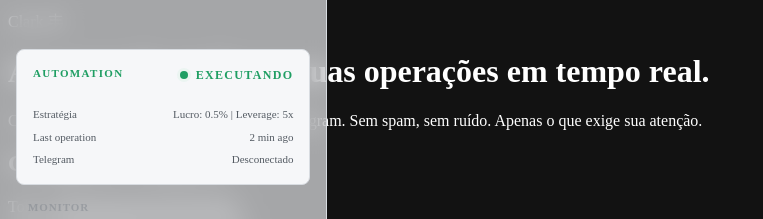
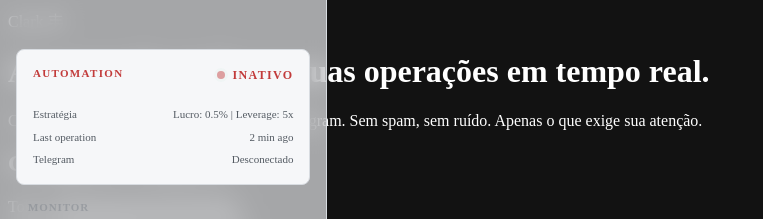
Before and after one commit to Leayxz/clark, a Django app: template source/notifier/templates/telegram.html in a window 1280 px wide. Shown: the top 219 px of the page, without its empty margins (0-763 px from the left). Run offline with Django 3.2, Linux system fonts and the light colour scheme; the template is opened without the code that fills it, so the values that code supplies are empty.

Commit message:
fix(sidebar): inicializa bloco de automação como inativo
Marca clark-automation-label, clark-automation-status e clark-status-dot com inactive e troca o texto inicial de "Executando" para "Inativo", mesmo estado que sidebar.ts aplica quando status_automation é falso. Evita o flash verde de automação ativa antes da resposta da API. Ajusta também as linhas em branco do template.

```diff
--- a/source/templates/sidebar.html
+++ b/source/templates/sidebar.html
@@ -3,31 +3,32 @@
         <!-- Automation Status Block -->
         <div class="clark-automation-block" id="automation-block">
 
-            <div class="clark-automation-label">AUTOMATION
-                <div class="clark-automation-status">
-                    <span class="clark-status-dot" id="status-dot"></span>
-                    <span id="automation-text">Executando</span>
+            <div class="clark-automation-label inactive">AUTOMATION
+
+                <div class="clark-automation-status inactive">
+                    <span class="clark-status-dot inactive" id="status-dot"></span>
+                    <span id="automation-text">Inativo</span>
                 </div>
+
             </div>
 
+            <div class="clark-automation-meta">
 
-            <div class="clark-automation-meta">
                 <div class="clark-meta-row">
                     <span class="clark-meta-label">Estratégia</span>
                     <span class="clark-meta-value" id="estrategia_sidebar">Lucro: 0.5% | Leverage: 5x</span>
                 </div>
-
 
                 <div class="clark-meta-row">
                     <span class="clark-meta-label">Last operation</span>
                     <span class="clark-meta-value" id="last_operation">2 min ago</span>
                 </div>
 
-
                 <div class="clark-meta-row">
                     <span class="clark-meta-label">Telegram</span>
                     <span class="clark-meta-value" id="status_telegram">Desconectado</span>
                 </div>
+
             </div>
         </div>
 
@@ -36,17 +37,18 @@
 
         <nav class="clark-nav">
             <div class="clark-nav-section">
+
                 <span class="clark-nav-label">MONITOR</span>
                 <a href="{% url 'home_dashboard' %}" class="clark-nav-item">
                     <svg class="clark-nav-icon" aria-hidden="true" viewBox="0 0 24 24" fill="none" stroke="currentColor" stroke-width="2" stroke-linecap="round" stroke-linejoin="round"><rect x="3" y="3" width="7" height="7"/><rect x="14" y="3" width="7" height="7"/><rect x="14" y="14" width="7" height="7"/><rect x="3" y="14" width="7" height="7"/></svg>
                     Overview
                 </a>
+
                 <a href="{% url 'operations' %}" class="clark-nav-item">
                     <svg class="clark-nav-icon" aria-hidden="true" viewBox="0 0 24 24" fill="none" stroke="currentColor" stroke-width="2" stroke-linecap="round" stroke-linejoin="round"><polyline points="22 12 18 12 15 21 9 3 6 12 2 12"/></svg>
                     Operations
                 </a>
             </div>
-
 
             <div class="clark-nav-section">
                 <span class="clark-nav-label">CONTROL</span>
@@ -58,19 +60,23 @@
 
 
             <div class="clark-nav-section">
+
                 <span class="clark-nav-label">SYSTEM</span>
                 <a href="" class="clark-nav-item">
                     <svg class="clark-nav-icon" aria-hidden="true" viewBox="0 0 24 24" fill="none" stroke="currentColor" stroke-width="2" stroke-linecap="round" stroke-linejoin="round"> <path d="M12.22 2h-.44a2 2 0 0 0-2 2v.18a2 2 0 0 1-1 1.73l-.43.25a2 2 0 0 1-2 0l-.15-.08a2 2 0 0 0-2.73.73l-.22.38a2 2 0 0 0 .73 2.73l.15.1a2 2 0 0 1 1 1.72v.51a2 2 0 0 1-1 1.74l-.15.09a2 2 0 0 0-.73 2.73l.22.38a2 2 0 0 0 2.73.73l.15-.08a2 2 0 0 1 2 0l.43.25a2 2 0 0 1 1 1.73V20a2 2 0 0 0 2 2h.44a2 2 0 0 0 2-2v-.18a2 2 0 0 1 1-1.73l.43-.25a2 2 0 0 1 2 0l.15.08a2 2 0 0 0 2.73-.73l.22-.38a2 2 0 0 0-.73-2.73l-.15-.09a2 2 0 0 1-1-1.74v-.5a2 2 0 0 1 1-1.74l.15-.09a2 2 0 0 0 .73-2.73l-.22-.38a2 2 0 0 0-2.73-.73l-.15.08a2 2 0 0 1-2 0l-.43-.25a2 2 0 0 1-1-1.73V4a2 2 0 0 0-2-2z"/> <circle cx="12" cy="12" r="3"/> </svg>
                     Settings
                 </a>
+
                 <a href="{% url 'page_payment' %}" class="clark-nav-item">
                     <svg class="clark-nav-icon" aria-hidden="true" viewBox="0 0 24 24" fill="none" stroke="currentColor" stroke-width="2" stroke-linecap="round" stroke-linejoin="round"><rect x="2" y="5" width="20" height="14" rx="2"/><line x1="2" y1="10" x2="22" y2="10"/></svg>
                     Pagamento
                 </a>
+
                 <a href="{% url 'page_affiliate' %}" class="clark-nav-item">
                     <svg class="clark-nav-icon" aria-hidden="true" viewBox="0 0 24 24" fill="none" stroke="currentColor" stroke-width="2" stroke-linecap="round" stroke-linejoin="round"> <path d="M16 21v-2a4 4 0 0 0-4-4H6a4 4 0 0 0-4 4v2"/> <circle cx="9" cy="7" r="4"/> <path d="M22 21v-2a4 4 0 0 0-3-3.87"/> <path d="M16 3.13a4 4 0 0 1 0 7.75"/> </svg>
                     Afiliados
                 </a>
+
                 <a class="clark-footer-link" href="{% url 'page_telegram' %}">
                     <svg class="clark-footer-icon" aria-hidden="true" viewBox="0 0 24 24" fill="none" stroke="currentColor" stroke-width="2" stroke-linecap="round" stroke-linejoin="round"><path d="M21 3 3 10.53l7.08 2.39L12.47 20 15 13.92 21 3 Z M10.08 12.92 21 3"/></svg>
                     Telegram
@@ -86,5 +92,6 @@
                 <svg class="clark-footer-icon" aria-hidden="true" viewBox="0 0 24 24" fill="none" stroke="currentColor" stroke-width="2" stroke-linecap="round" stroke-linejoin="round"><path d="M9 21H5a2 2 0 0 1-2-2V5a2 2 0 0 1 2-2h4"/><polyline points="16 17 21 12 16 7"/><line x1="21" y1="12" x2="9" y2="12"/></svg>
                 Log out
             </button>
+
         </div>
     </aside>
```
